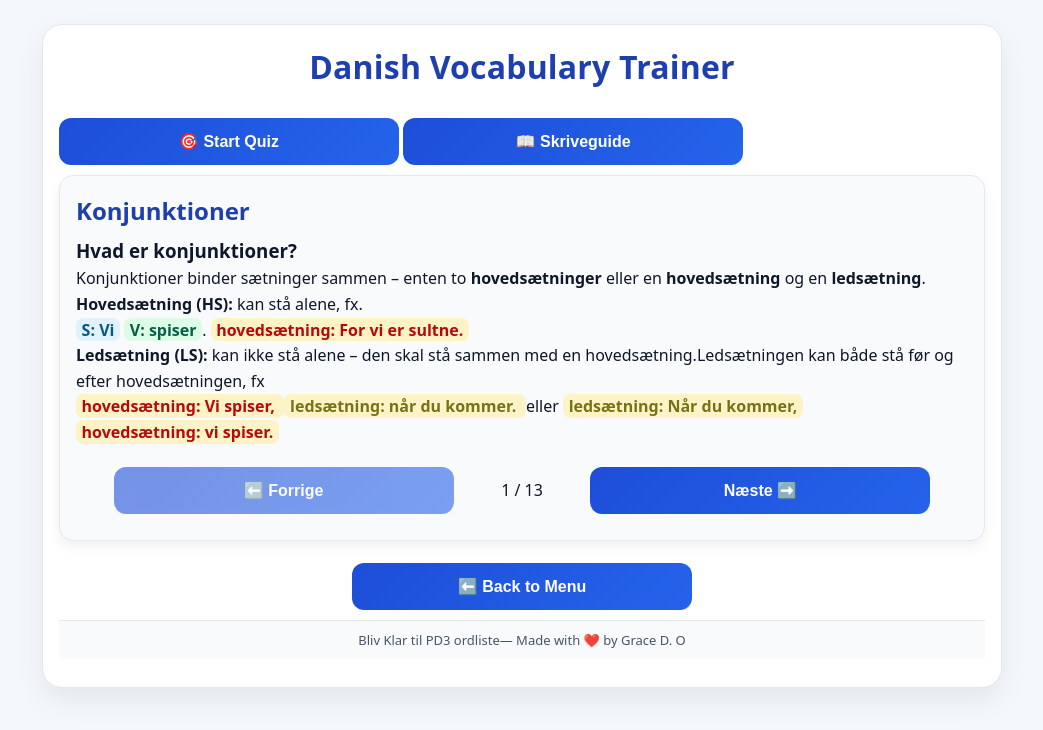
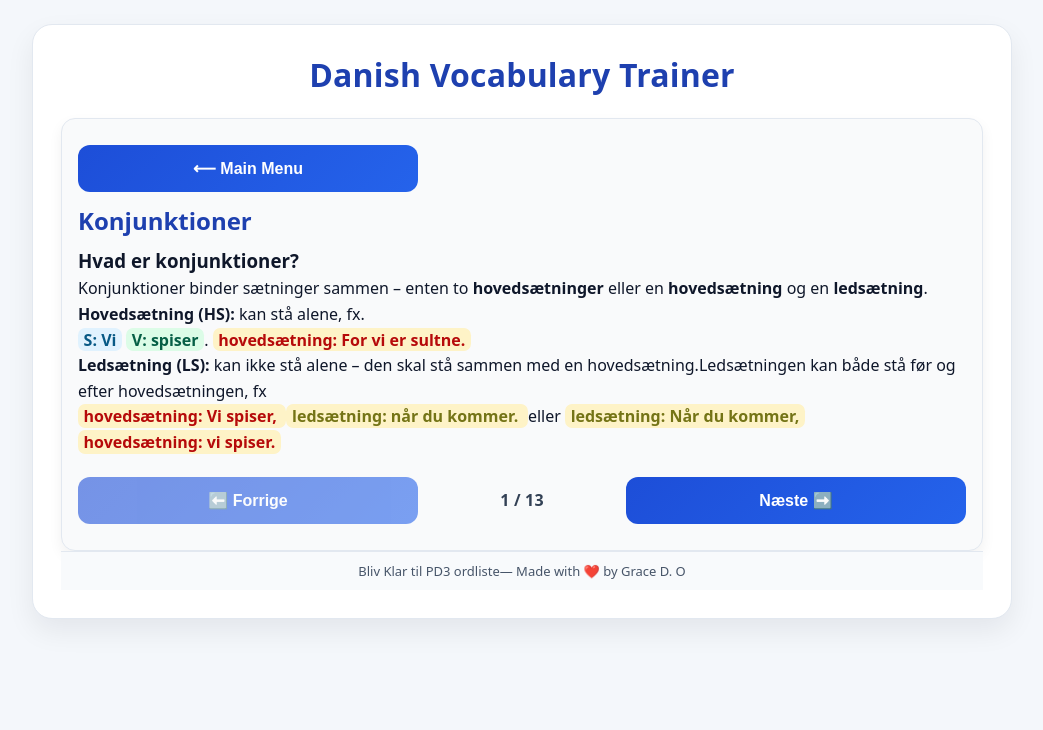
Before and after one commit to GraceDuquiza/Danish_Vocab_Trainer, a plain HTML site: page index.html in a window 1280 px wide. Both pictures are taken after a click on the button "📖 Skriveguide". Shown: the whole page, without its empty margins (118-1161 px from the left). Drawn offline with Linux system fonts and the light colour scheme.

Commit message:
Inline button previous-next and remove unneccesary button

```diff
--- a/index.html
+++ b/index.html
@@ -77,11 +77,7 @@
             <div id="skriveguide" style="display: none;">
             <div id="main-content"></div>
 
-            <!-- 🟣 New Back to Quiz Button -->
-            <div class="guide-nav">
-                <button id="back-to-quiz-btn">⬅️ Back to Menu</button>
-            </div>
-        </div>
+
 
 
 
--- a/script.js
+++ b/script.js
@@ -118,64 +118,81 @@ window.addEventListener("DOMContentLoaded", function () {
         guideContainer.innerHTML = `<p>⚠️ No guide content.</p>`;
         return;
     }
+
     guideContainer.innerHTML = `
         <div class="guide-page">
+        <!-- ✅ Top bar: Back to main menu -->
+        <div class="guide-topbar">
+            <button id="back-to-quiz-btn" aria-label="Back to main menu">⟵ Main Menu</button>
+        </div>
+
         <h2>${page.title}</h2>
         ${page.content}
+
+        <!-- Prev | counter | Next on one line -->
         <div class="guide-nav">
             <button id="prev-page" ${i === 0 ? "disabled" : ""}>⬅️ Forrige</button>
-          <span>${i + 1} / ${skriveguide.length}</span>
+            <span class="guide-counter">${i + 1} / ${skriveguide.length}</span>
             <button id="next-page" ${i === skriveguide.length - 1 ? "disabled" : ""}>Næste ➡️</button>
         </div>
         </div>
     `;
 
-    // attach per-page nav
+    // bind per-page nav after render
     document.getElementById("prev-page")?.addEventListener("click", () => {
-      if (currentGuidePage > 0) {
-        currentGuidePage--;
-        showGuidePage(currentGuidePage);
-      }
+        if (currentGuidePage > 0) { currentGuidePage--; showGuidePage(currentGuidePage); }
     });
     document.getElementById("next-page")?.addEventListener("click", () => {
-      if (currentGuidePage < skriveguide.length - 1) {
-        currentGuidePage++;
-        showGuidePage(currentGuidePage);
+        if (currentGuidePage < skriveguide.length - 1) { currentGuidePage++; showGuidePage(currentGuidePage); }
+    });
+
+    // ✅ bind the Back button now that it exists
+    document.getElementById("back-to-quiz-btn")?.addEventListener("click", goToMainMenu);
     }
-    });
-  }
+
 
     /* =========================================
         NAV — open Skriveguide (hide others)
     ========================================== */
+
     navSkriveguide?.addEventListener("click", () => {
+    // Hide study + quiz
     studyModeEl.style.display = "none";
     quizModeEl.style.display  = "none";
-    // Keep the global Start Quiz button visible so user can jump straight to quiz
-    // (Remove the next line if you prefer to hide it on guide)
-    startQuizBtn.style.display = "inline-block";
 
+    // 🔻 CHANGED: Hide the two top buttons while reading the guide
+    startQuizBtn.style.display = "none";        // was "inline-block"
+    navSkriveguide.style.display = "none";      // NEW: hide the guide button itself
+    if (mainButtons) mainButtons.style.display = "none"; // hide any wrapper row if present
+
+    // Show the guide
     skriveguideEl.style.display = "block";
     currentGuidePage = 0;
     showGuidePage(currentGuidePage);
     window.scrollTo({ top: 0, behavior: "smooth" });
     });
 
+
     /* =========================================
         NAV — go back to Main Menu (Study + Start)
     ========================================== */
+
     function goToMainMenu() {
+    // Hide non-main sections
     skriveguideEl.style.display = "none";
     quizModeEl.style.display    = "none";
 
-    // default landing = Study Mode + Start Quiz button
+    // Show default landing = Study Mode
     studyModeEl.style.display   = "block";
+
+    // 🔻 CHANGED: Re-show both top buttons on the main menu
     startQuizBtn.style.display  = "inline-block";
+    navSkriveguide.style.display = "inline-block";
     if (mainButtons) mainButtons.style.display = "block";
 
     window.scrollTo({ top: 0, behavior: "smooth" });
     }
-  backToQuizBtn?.addEventListener("click", goToMainMenu); // your “← Back to Menu” button
+
 
     /* =========================================
         Start Quiz from anywhere (even inside guide)
--- a/style.css
+++ b/style.css
@@ -49,12 +49,12 @@ main {
 
 .container {
     width: 100%;
-    max-width: 960px;
+    max-width: 980px;
     background: var(--card);
     border-radius: 20px;
     border: 1px solid var(--border);
     box-shadow: 0 12px 28px rgba(2,6,23,.07);
-    padding: 20px 16px 28px;
+    padding: clamp(18px, 3vw, 28px);   /* responsive inner padding */
     margin: 24px auto;
 }
 
@@ -67,7 +67,7 @@ h1 {
     letter-spacing: .2px;
     color: var(--brand-800);
     text-align: center;
-    margin-bottom: 20px;
+    margin-bottom: 22px;
 }
 
 label {
@@ -441,8 +441,8 @@ button[disabled] { opacity: .6; cursor: not-allowed; }
 /* --- Checklist look --- */
 .checklist { display:grid; gap:.6rem; margin:.6rem 0 1rem; }
 .check-item {
-  display:flex; align-items:flex-start; gap:.6rem; padding:.6rem .75rem;
-  background:#f8fafc; border:1px solid #e5e7eb; border-radius:10px;
+    display:flex; align-items:flex-start; gap:.6rem; padding:.6rem .75rem;
+    background:#f8fafc; border:1px solid #e5e7eb; border-radius:10px;
 }
 .check-item .icon { font-size:1.1rem; line-height:1.2; }
 .check-item .txt { line-height:1.45; }
@@ -451,8 +451,8 @@ button[disabled] { opacity: .6; cursor: not-allowed; }
 /* grammar pills */
 .pills { display:flex; flex-wrap:wrap; gap:.4rem; margin-top:.4rem; }
 .pill {
-  font-size:.85rem; padding:.18rem .5rem; border-radius:999px;
-  background:#eef2ff; color:#3730a3; border:1px solid #c7d2fe;
+    font-size:.85rem; padding:.18rem .5rem; border-radius:999px;
+    background:#eef2ff; color:#3730a3; border:1px solid #c7d2fe;
 }
 
 /* S / V / A tags */
@@ -463,3 +463,28 @@ button[disabled] { opacity: .6; cursor: not-allowed; }
 
 /* section title helper */
 .subtle { color:#6b7280; font-weight:600; font-size:.92rem; margin:.25rem 0 .6rem; }
+
+
+/* Keep guide nav in one row with clear left/center/right zones */
+.guide-nav{
+    display:flex;
+    align-items:center;
+    justify-content:space-between;
+    gap: 12px;
+    flex-wrap: nowrap;              /* ⟵ prevent wrapping */
+    min-height: 48px;               /* comfy touch area */
+}
+
+.guide-nav .guide-counter{
+    flex: 1 1 auto;
+    text-align: center;
+    font-weight: 700;
+    color: #334155;
+    letter-spacing: .2px;
+    white-space: nowrap;            /* keep “x / y” on one line */
+}
+
+/* Make both buttons visually balanced */
+#prev-page, #next-page{
+  min-width: 110px;               /* same visual weight */
+}
```
Also changed, not shown: 1 other file. Lines whose indentation alone changed are shown as unchanged.
